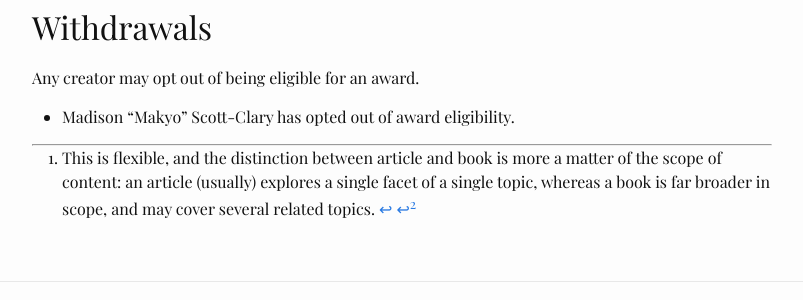
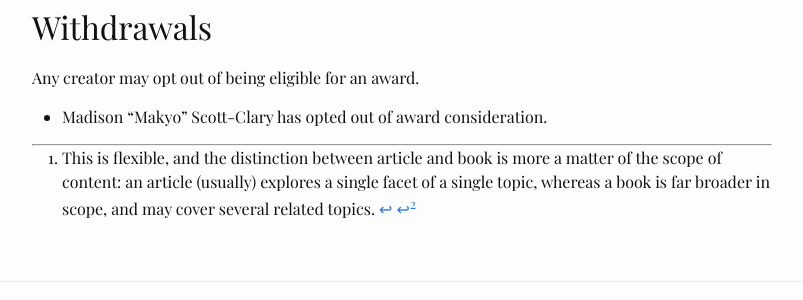
Before and after one commit to hybridink/hybrid.ink, a Jekyll site: the page built from award.md, in a window 1280 px wide and 900 px high, scrolled down 2532 px. Shown: the part 396-696 px from the top of the window, without its empty margins (238-1041 px from the left). Built offline with Jekyll 4.4.1, drawn with Linux system fonts in a browser that asks for light colours.

Commit message:
Trivial: word choice

```diff
--- a/award.md
+++ b/award.md
@@ -90,7 +90,7 @@ On the first of April in a publicly viewable ceremony, the awards will be presen
 
 Any creator may opt out of being eligible for an award.
 
-* Madison "Makyo" Scott-Clary has opted out of award eligibility.
+* Madison "Makyo" Scott-Clary has opted out of award consideration.
 
 -----
 
```
